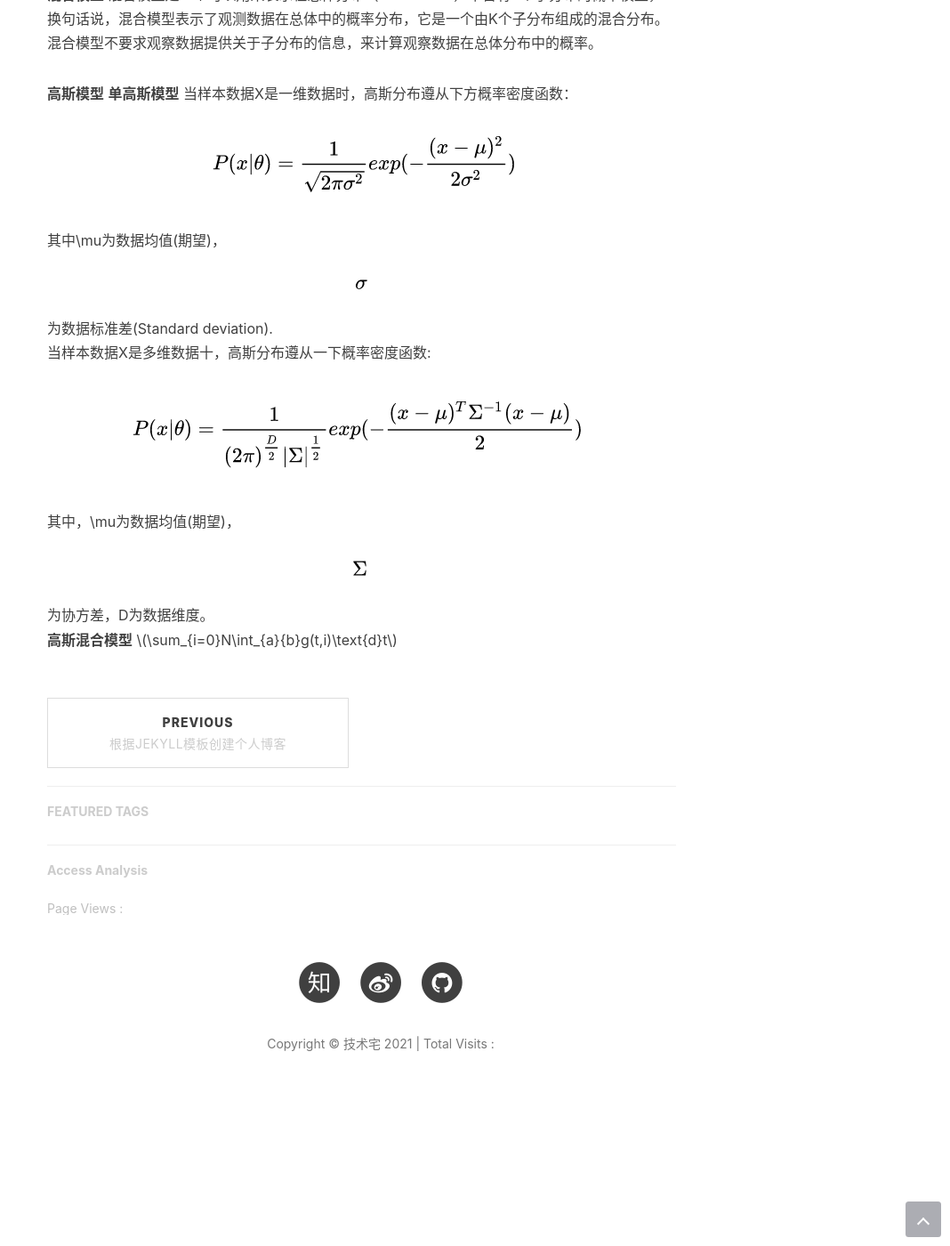
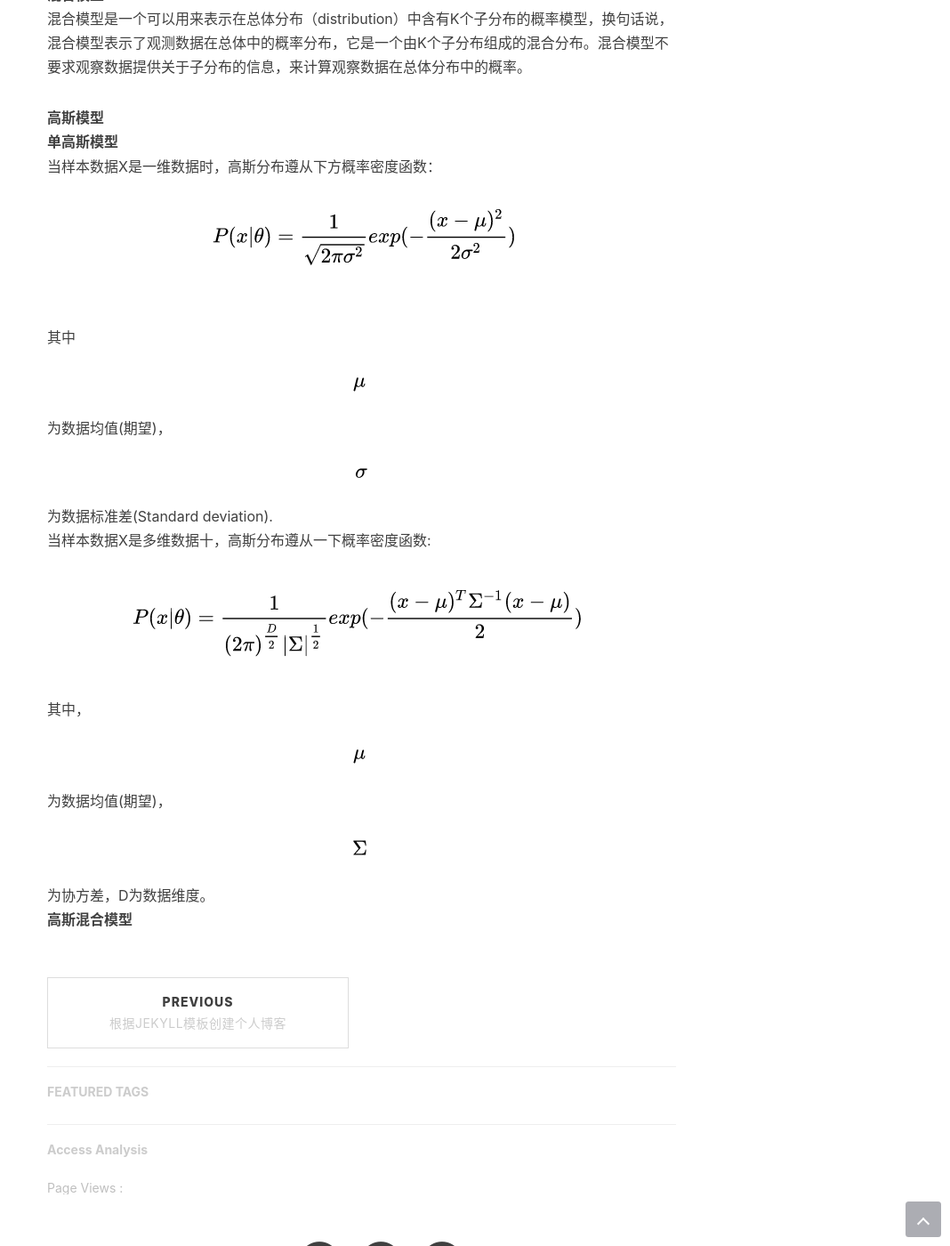
Before and after one commit to currywhm/currywhm.github.io, a Jekyll site: the page built from _posts/2021-05-15-gaussian-mixture-model.markdown, in a window 1280 px wide and 1400 px high, scrolled down 526 px. Shown: the whole window at 89% size, without its empty margins (212-1280 px from the left). Built offline with Jekyll 4.4.1, drawn with Linux system fonts in a browser that asks for light colours; nearby versions of some CDN libraries; comment, search, counter and statistics services are not loaded.

Commit message:
1.高斯混合模型

```diff
--- a/_posts/2021-05-15-gaussian-mixture-model.markdown
+++ b/_posts/2021-05-15-gaussian-mixture-model.markdown
@@ -15,10 +15,9 @@ tags:
 **高斯模型**
 **单高斯模型**
 当样本数据X是一维数据时，高斯分布遵从下方概率密度函数：
-![GA](/img/in-post/gaussian_model/gaussian_1.png)
-其中\mu为数据均值(期望)，![qiwang](/img/in-post/gaussian_model/sd.png)为数据标准差(Standard deviation).
+<img src="/img/in-post/gaussian_model/gaussian_1.png"/>
+其中<img src="/img/in-post/gaussian_model/qiwang.png"/>为数据均值(期望)，<img src="/img/in-post/gaussian_model/sd.png"/>为数据标准差(Standard deviation).
 当样本数据X是多维数据十，高斯分布遵从一下概率密度函数:
-![qiwang](/img/in-post/gaussian_model/gaussian_2.png)
-其中，\mu为数据均值(期望)，![qiwang](/img/in-post/gaussian_model/cov.png)为协方差，D为数据维度。
+<img src="/img/in-post/gaussian_model/gaussian_2.png"/>
+其中，<img src="/img/in-post/gaussian_model/qiwang.png"/>为数据均值(期望)，<img src="/img/in-post/gaussian_model/cov.png"/>为协方差，D为数据维度。
 **高斯混合模型**
-$$\sum_{i=0}N\int_{a}{b}g(t,i)\text{d}t$$
```
